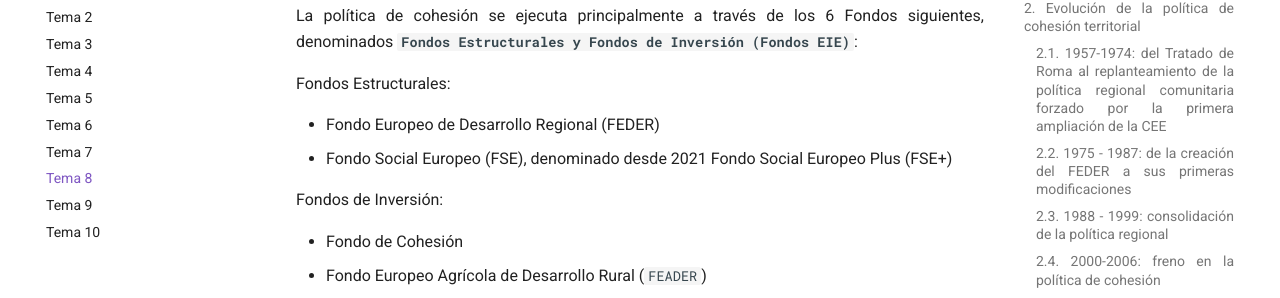
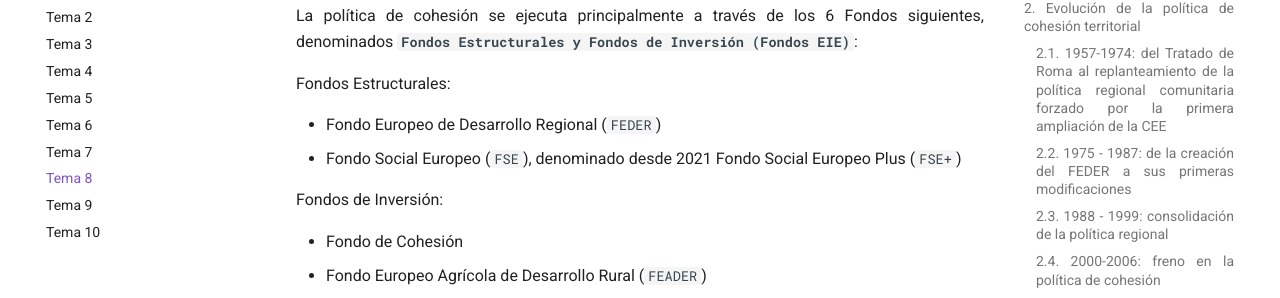
Before and after one commit to team-ittade/peue, an MkDocs documentation site: the page built from docs/tema-8.md, in a window 1280 px wide and 900 px high, scrolled down 9340 px. Shown: the part 145-443 px from the top of the window. Built offline with MkDocs 1.6.1 and Material for MkDocs 9.7.7, drawn with Linux system fonts in a browser that asks for light colours; comment, search, counter and statistics services are not loaded.

Commit message:
docs: fix lection 8

```diff
--- a/docs/tema-8.md
+++ b/docs/tema-8.md
@@ -236,8 +236,8 @@ La política de cohesión se ejecuta principalmente a través de los 6 Fondos si
 
 Fondos Estructurales:
 
-- Fondo Europeo de Desarrollo Regional (FEDER)
-- Fondo Social Europeo (FSE), denominado desde 2021 Fondo Social Europeo Plus (FSE+)
+- Fondo Europeo de Desarrollo Regional (`FEDER`)
+- Fondo Social Europeo (`FSE`), denominado desde 2021 Fondo Social Europeo Plus (`FSE+`)
 
 Fondos de Inversión:
 
```
